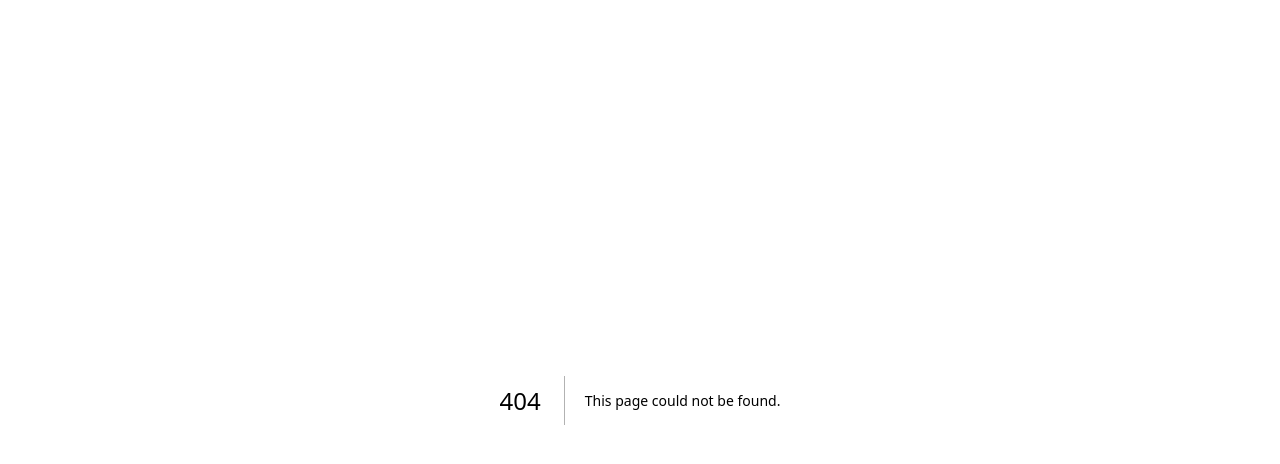
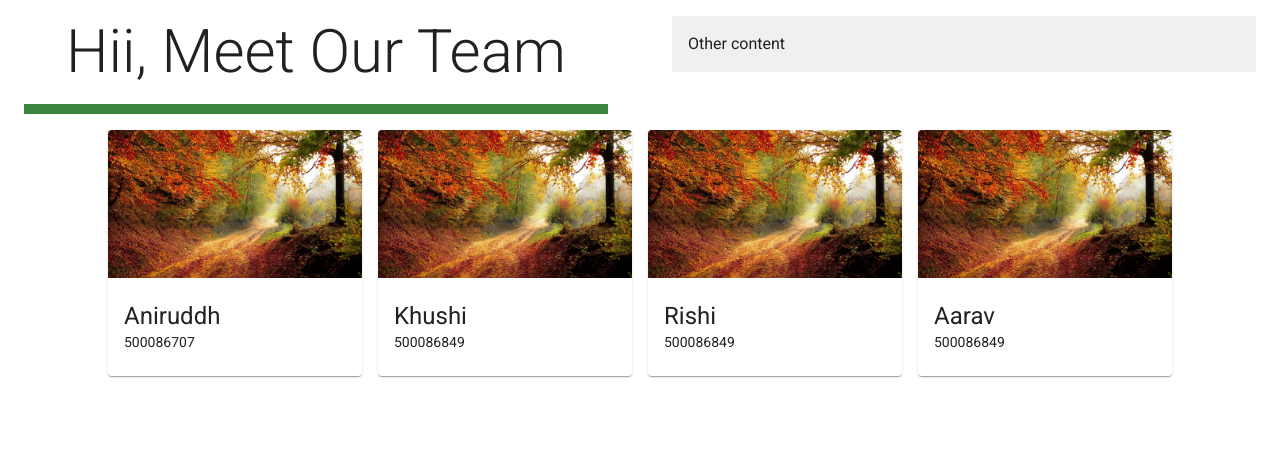
Before and after one commit to aniruddh622003/ZENITH-Sklearn-GUI, a Next.js app: page /team in a window 1280 px wide. Before the commit this address had no page. Shown: the top 464 px of the page. Built offline with nearby package versions, Linux system fonts and the light colour scheme.

Commit message:
created basic team layout

```diff
--- /dev/null
+++ b/src/app/team/page.jsx
@@ -0,0 +1,70 @@
+"use client";
+import React, { useEffect, useState } from "react";
+import {
+  Typography,
+  Container,
+  createTheme,
+  ThemeProvider,
+  Grid,
+  Box,
+} from "@mui/material";
+import { teamDetails } from "./team";
+import { TeamCard } from "@/components/TeamCard";
+
+function Page() {
+  return (
+    <div style={{ paddingTop: "1rem" }}>
+      <Grid container spacing={2}>
+        <Grid item xs={6}>
+          {/* First Flex Box */}
+          <Container>
+            <Typography
+              style={{
+                //   color: "blue",
+                marginBottom: "1rem",
+              }}
+              color="textPrimary"
+              gutterBottom
+              variant="h2"
+              align="center"
+              // className={style.heading}
+            >
+              Hii, Meet Our Team
+            </Typography>
+            <Box
+              sx={{
+                backgroundColor: "primary.main",
+                height: "10px",
+                width: "100%",
+              }}
+            />
+          </Container>
+        </Grid>
+        <Grid item xs={6}>
+          {/* Second Flex Box */}
+          <Container>
+            <Box
+              sx={{
+                backgroundColor: "primary.grey",
+                padding: "1rem",
+              }}
+            >
+              <Typography>Other content</Typography>
+            </Box>
+          </Container>
+        </Grid>
+        <Grid item xs={1} />
+        <Grid item xs={10}>
+          <Grid container spacing={2}>
+            {teamDetails.map((ele) => (
+              <TeamCard member={ele} key={ele.sapid} />
+            ))}
+          </Grid>
+        </Grid>
+        <Grid item xs={1} />
+      </Grid>
+    </div>
+  );
+}
+
+export default Page;
--- /dev/null
+++ b/src/app/team/team.js
@@ -0,0 +1,18 @@
+export const teamDetails = [
+  {
+    name: "Aniruddh",
+    sapid: "500086707",
+  },
+  {
+    name: "Khushi",
+    sapid: "500086849",
+  },
+  {
+    name: "Rishi",
+    sapid: "500086849",
+  },
+  {
+    name: "Aarav",
+    sapid: "500086849",
+  },
+];
--- /dev/null
+++ b/src/components/TeamCard/index.js
@@ -0,0 +1,39 @@
+// import React from "react";
+
+// const TeamCard = ({ member }) => {
+//   return <div>{member.name}</div>;
+// };
+
+// export default TeamCard;
+
+import * as React from "react";
+import Box from "@mui/material/Box";
+import Card from "@mui/material/Card";
+import CardActions from "@mui/material/CardActions";
+import CardContent from "@mui/material/CardContent";
+import Button from "@mui/material/Button";
+import Typography from "@mui/material/Typography";
+import { Grid } from "@mui/material";
+
+export const TeamCard = ({ member }) => {
+  return (
+    <Grid item xs={3}>
+      <Card>
+        <img
+          src={"/img.jpg"}
+          style={{ width: "100%", height: "auto" }}
+          alt={member.name}
+        />
+        <CardContent>
+          <Typography variant="h5" component="div">
+            {member.name}
+          </Typography>
+          <Typography variant="body2">{member.sapid}</Typography>
+        </CardContent>
+        {/* <CardActions>
+        <Button size="small">Learn More</Button>
+      </CardActions> */}
+      </Card>
+    </Grid>
+  );
+};
--- a/src/mui/ThemeRegistry/theme.js
+++ b/src/mui/ThemeRegistry/theme.js
@@ -12,6 +12,7 @@ const theme = createTheme({
     mode: "light",
     primary: {
       main: "#3a853d",
+      grey: "#f0f0f0",
       contrastThreshold: 1,
     },
     white: {
```
Also changed, not shown: public/img.jpg (added), src/components/TeamCard/card.js (added), 1 other file (tests, documents, lock files or other folders).
